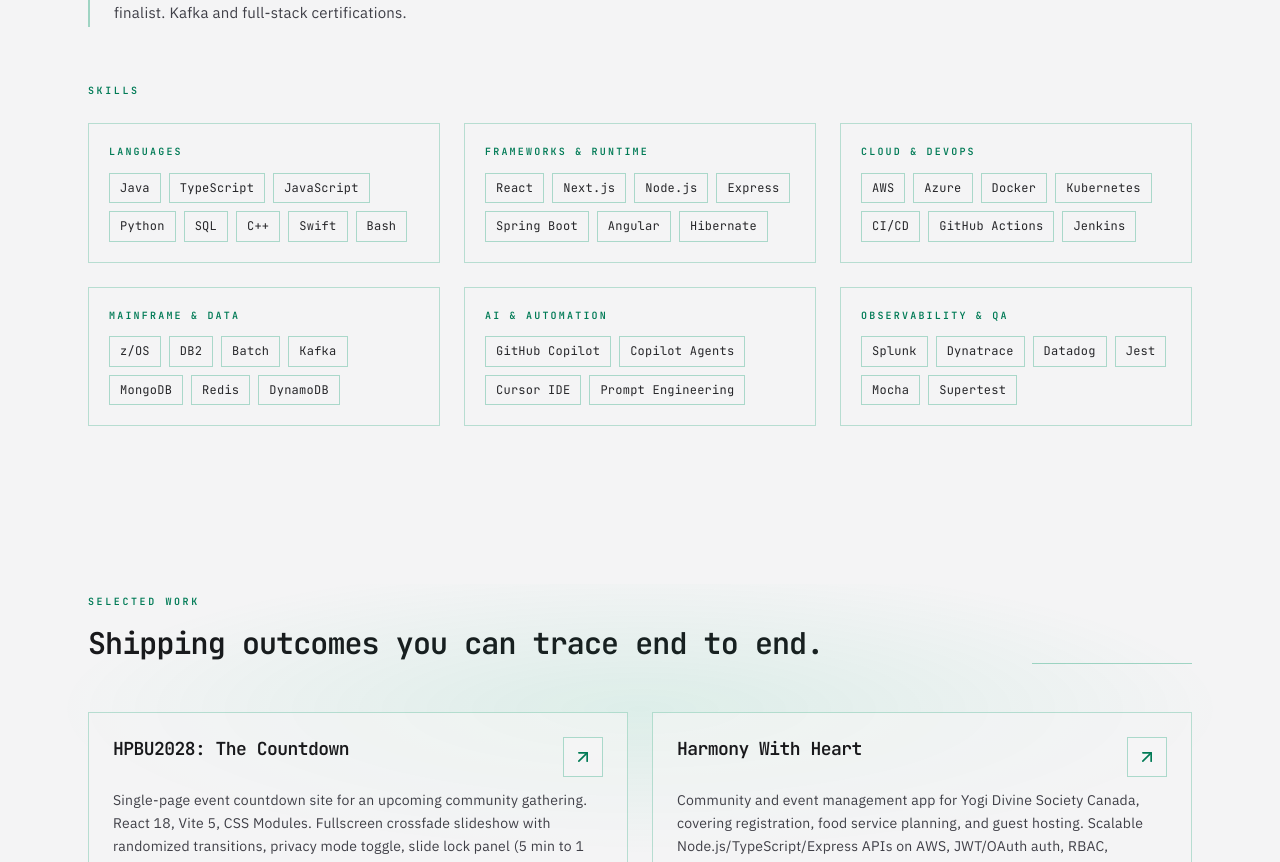
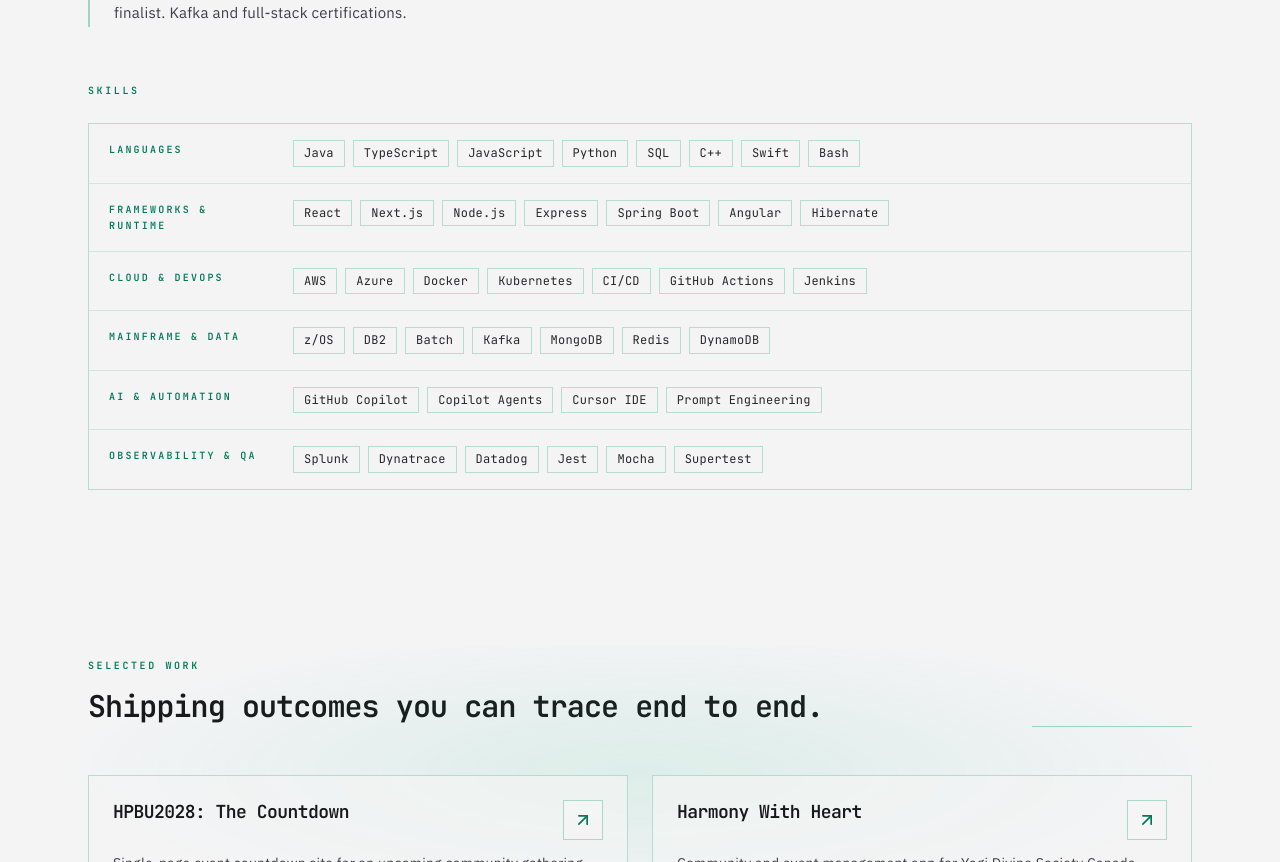
Before and after one commit to Vaibhav-G-Parmar/portfolio, a Next.js app: page / in a window 1280 px wide. Shown: the part 1160-2022 px from the top of the page. Built offline with nearby package versions, Linux system fonts and the light colour scheme; no server answers.

Commit message:
Redesign skills section with single-container row layout
Replace the 3-column card grid with a unified bordered container
where each skill group is a horizontal row - label fixed-width on
the left, chips flowing right. Dividers separate rows. Eliminates
orphaned last-card and uneven heights.

```diff
--- a/components/sections/about.tsx
+++ b/components/sections/about.tsx
@@ -43,32 +43,32 @@
         <p className="font-mono mb-6 text-[10px] font-semibold uppercase tracking-[0.26em] text-emerald-700 dark:text-emerald-500">
           Skills
         </p>
-        <StaggerContainer className="grid gap-6 sm:grid-cols-2 lg:grid-cols-3" staggerDelay={0.07}>
+        <StaggerContainer
+          className="border border-emerald-600/25 bg-background/70 dark:border-emerald-400/22 dark:bg-zinc-950/75 divide-y divide-emerald-600/15 dark:divide-emerald-400/12"
+          staggerDelay={0.05}
+        >
           {skillGroups.map((group) => (
             <StaggerItem key={group.label}>
-              <motion.div
-                className="space-y-3 border border-emerald-600/25 bg-background/70 p-5 dark:border-emerald-400/22 dark:bg-zinc-950/75"
-                whileHover={{ borderColor: "rgba(16,185,129,0.45)", transition: { duration: 0.2 } }}
-              >
-                <p className="font-mono text-[10px] font-semibold uppercase tracking-[0.22em] text-emerald-700 dark:text-emerald-500">
+              <div className="flex flex-col gap-3 px-5 py-4 sm:flex-row sm:items-start sm:gap-6">
+                <p className="font-mono w-full shrink-0 pt-0.5 text-[10px] font-semibold uppercase tracking-[0.22em] text-emerald-700 sm:w-40 dark:text-emerald-500">
                   {group.label}
                 </p>
                 <div className="flex flex-wrap gap-2">
                   {group.items.map((item, i) => (
                     <motion.span
                       key={item}
-                      className="font-mono border border-emerald-600/30 bg-background/80 px-2.5 py-1.5 text-[12px] leading-snug tracking-[0.02em] text-zinc-800 dark:border-emerald-400/25 dark:bg-zinc-900/80 dark:text-zinc-200"
+                      className="font-mono border border-emerald-600/25 bg-background/80 px-2.5 py-1 text-[12px] leading-snug tracking-[0.02em] text-zinc-800 dark:border-emerald-400/22 dark:bg-zinc-900/80 dark:text-zinc-200"
                       whileHover={{ scale: 1.06, transition: { duration: 0.15 } }}
-                      initial={{ opacity: 0, y: 8 }}
+                      initial={{ opacity: 0, y: 6 }}
                       whileInView={{ opacity: 1, y: 0 }}
                       viewport={{ once: true }}
-                      transition={{ delay: i * 0.03, duration: 0.35, ease: [0.16, 1, 0.3, 1] }}
+                      transition={{ delay: i * 0.025, duration: 0.3, ease: [0.16, 1, 0.3, 1] }}
                     >
                       {item}
                     </motion.span>
                   ))}
                 </div>
-              </motion.div>
+              </div>
             </StaggerItem>
           ))}
         </StaggerContainer>
```
